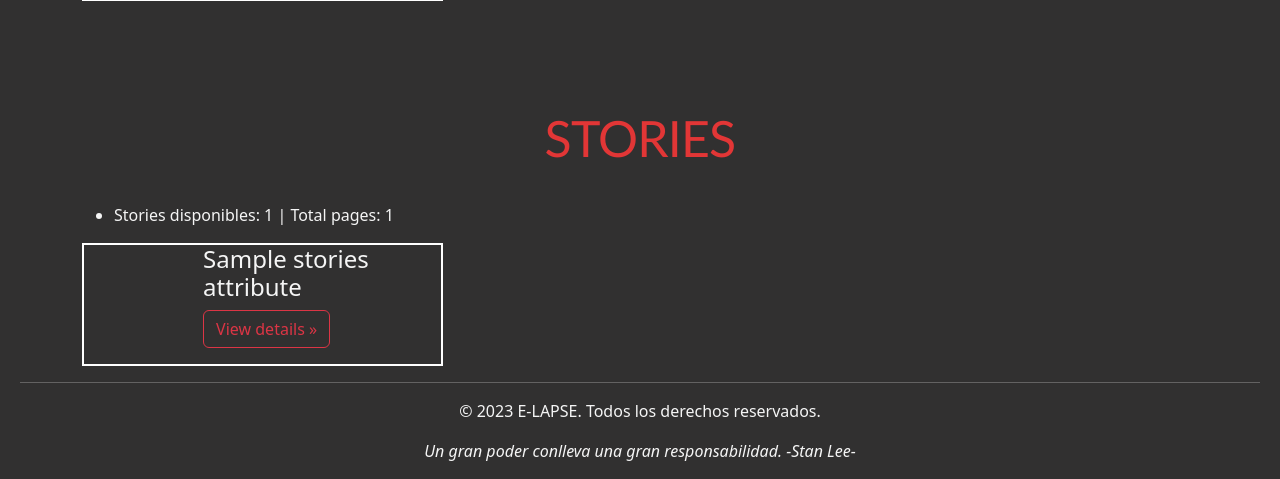
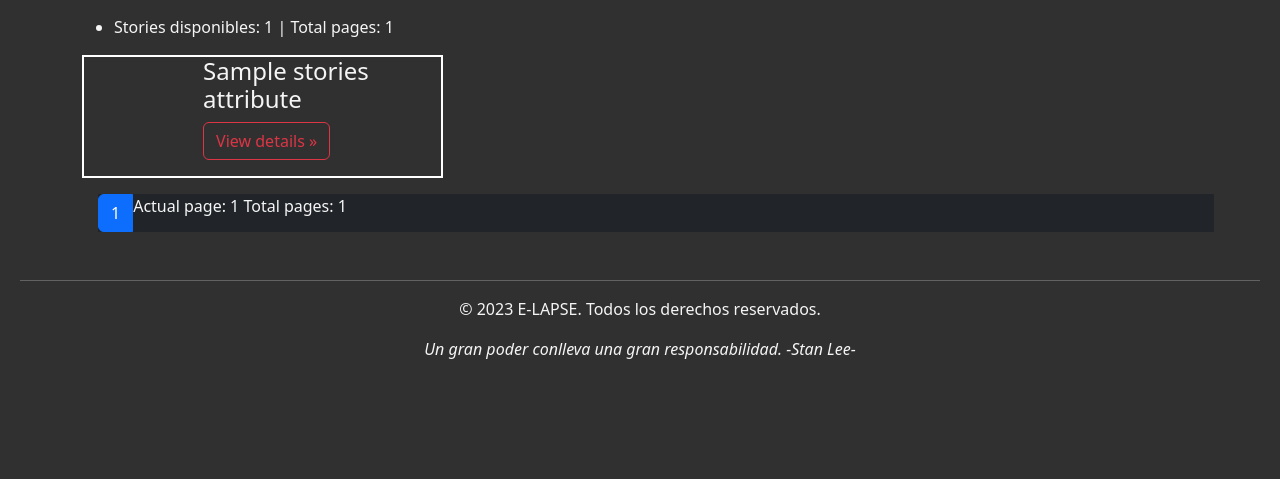
Before and after one commit to pablobarderas/TFG-MARVEL, a Django app: template e_lapse_project/e_lapse_marvel/templates/creatorView.html in a window 1280 px wide. Shown: the part 2359-2838 px from the top of the page. After the commit the page ends 2718 px from the top, so only its background shows below. Run offline with Django 4.2, Linux system fonts and the light colour scheme; the template is opened without the code that fills it: most values are stand-ins (such as "Sample title", 1, 10 or a date in 2020).

Commit message:
Add attribute paginators on creatorView

```diff
--- a/e_lapse_project/e_lapse_marvel/templates/creatorView.html
+++ b/e_lapse_project/e_lapse_marvel/templates/creatorView.html
@@ -16,7 +16,7 @@
     <h2 class="featurette-heading alig" style="margin-bottom: 40px;text-align: center;font-family: 'Lucida Sans', 'Lucida Sans Regular',
     'Lucida Grande', 'Lucida Sans Unicode', Geneva, Verdana, sans-serif; font-weight: bold;">{{attribute.fullName}}</h2>
     <hr style="margin-left: 20px;">
-    <p class="lead" style="text-align: left; font-size: 28px;margin-left: 20px;">{{attribute.description}}</p>
+    <p class="lead" style="text-align: left; font-size: 28px;margin-left: 20px;">{{attribute.suffix}}</p>
   </div>
   <div class="col-md-5 d-flex justify-content-end">
     <img src="{{attribute.thumbnail.path}}.jpg" class="bd-placeholder-img bd-placeholder-img-lg featurette-image img-fluid mx-auto" width="400"
@@ -28,16 +28,11 @@
 </section>
 
 
-
-<!-- CHARACTER OF CREATOR -->
-<section id="characters" class="container marketing">
-  {% include 'attributeTemplates/characterAttributeList.html' %}
-</section>
-
 <!-- COMICS OF CREATOR -->
 <section id="comics" class="container marketing">
   {% include 'attributeTemplates/comicAttributeList.html' %}
-  <nav aria-label="comics paginator" class="m-3">
+  <!-- comics PAGINATOR -->
+  <nav aria-label="comics paginator" class="m-3 w-100">
   <ul class="pagination bg-dark">
 
     <!-- PREVIOUS PAGE -->
@@ -79,18 +74,129 @@
 <!--EVENTS OF CREATOR-->
 <section id="events" class="container marketing">
   {% include 'attributeTemplates/eventAttributeList.html' %}
+  <!-- EVENTS PAGINATOR -->
+  <nav aria-label="events paginator" class="m-3 w-100">
+    <ul class="pagination bg-dark">
+
+      <!-- PREVIOUS PAGE -->
+      {% if event_page > 1 %}
+        <li class="page-item">
+            <a class="page-link bg-dark" href="?creator_id={{ attribute.id }}&comic_page={{ comic_page }}&event_page={{ event_page|add:-1 }}&serie_page={{ serie_page }}&story_page={{ story_page }}#events">Previous</a>
+        </li>
+      {% endif %}
+
+      {% if event_page <= event_page|add:5 %}
+      {% for page in event_pages_range %}
+        {% if page >= event_page and page <= event_page|add:4 %}
+          <li class="page-item">
+            {% if page == event_page %}
+              <a class="page-link active" href="?creator_id={{ attribute.id }}&comic_page={{ comic_page }}&event_page={{ page }}&serie_page={{ serie_page }}&story_page={{ story_page }}#events">{{ page }}</a>
+              {% else %}
+              <a class="page-link bg-dark" href="?creator_id={{ attribute.id }}&comic_page={{ comic_page }}&event_page={{ page }}&serie_page={{ serie_page }}&story_page={{ story_page }}#events">{{ page }}</a>
+            {% endif %}
+          </li>
+        {% endif %}
+      {% endfor %}
+    {% endif %}
+
+
+       <!-- NEXT PAGE -->
+       {% if event_page < total_events_pages %}
+       {% if total_events_results >= 5 %}
+         <li class="page-item">
+           <a class="page-link bg-dark" href="?creator_id={{ attribute.id }}&comic_page={{ comic_page }}&event_page={{ event_page|add:1 }}&serie_page={{ serie_page }}&story_page={{ story_page }}#events">Next</a>
+         </li>
+       {% endif %}
+       {% endif %}
+       <li>Actual page: {{event_page}} Total pages: {{total_events_pages}}</li>
+    </ul>
+    </nav>
 </section>
 
 
 <!-- SERIES OF CREATOR -->
 <section id="series" class="container marketing">
   {% include 'attributeTemplates/serieAttributeList.html' %}
+  <!-- SERIES PAGINATOR -->
+  <nav aria-label="series paginator" class="m-3 w-100">
+    <ul class="pagination bg-dark">
+
+      <!-- PREVIOUS PAGE -->
+      {% if serie_page > 1 %}
+        <li class="page-item">
+            <a class="page-link bg-dark" href="?creator_id={{ attribute.id }}&comic_page={{ comic_page }}&event_page={{ event_page }}&serie_page={{ serie_page|add:-1 }}&story_page={{ story_page }}#series">Previous</a>
+        </li>
+      {% endif %}
+
+      {% if serie_page <= serie_page|add:5 %}
+      {% for page in serie_pages_range %}
+        {% if page >= serie_page and page <= serie_page|add:4 %}
+          <li class="page-item">
+            {% if page == serie_page %}
+              <a class="page-link active" href="?creator_id={{ attribute.id }}&comic_page={{ comic_page }}&event_page={{ event_page }}&serie_page={{ page }}&story_page={{ story_page }}#series">{{ page }}</a>
+              {% else %}
+              <a class="page-link bg-dark" href="?creator_id={{ attribute.id }}&comic_page={{ comic_page }}&event_page={{ event_page }}&serie_page={{ page }}&story_page={{ story_page }}#series">{{ page }}</a>
+            {% endif %}
+          </li>
+        {% endif %}
+      {% endfor %}
+    {% endif %}
+
+
+       <!-- NEXT PAGE -->
+       {% if serie_page < total_series_pages %}
+       {% if total_series_results >= 5 %}
+         <li class="page-item">
+           <a class="page-link bg-dark" href="?creator_id={{ attribute.id }}&comic_page={{ comic_page }}&event_page={{ event_page }}&serie_page={{ serie_page|add:1 }}&story_page={{ story_page }}#series">Next</a>
+         </li>
+       {% endif %}
+       {% endif %}
+       <li>Actual page: {{serie_page}} Total pages: {{total_series_pages}}</li>
+    </ul>
+    </nav>
 </section>
 
 
 <!-- STORIES OF CREATOR -->
 <section id="stories" class="container marketing">
   {% include 'attributeTemplates/storiesAttributeList.html' %}
+  <!-- STORIES PAGINATOR -->
+  <nav aria-label="stories paginator" class="m-3 w-100">
+    <ul class="pagination bg-dark">
+
+      <!-- PREVIOUS PAGE -->
+      {% if story_page > 1 %}
+        <li class="page-item">
+            <a class="page-link bg-dark" href="?creator_id={{ attribute.id }}&comic_page={{ comic_page }}&event_page={{ event_page }}&serie_page={{ serie_page }}&story_page={{ story_page|add:-1 }}#stories">Previous</a>
+        </li>
+      {% endif %}
+
+      {% if story_page <= story_page|add:5 %}
+      {% for page in story_pages_range %}
+        {% if page >= story_page and page <= story_page|add:4 %}
+          <li class="page-item">
+            {% if page == story_page %}
+              <a class="page-link active" href="?creator_id={{ attribute.id }}&comic_page={{ comic_page }}&event_page={{ event_page }}&serie_page={{ serie_page }}&story_page={{ page }}#stories">{{ page }}</a>
+              {% else %}
+              <a class="page-link bg-dark" href="?creator_id={{ attribute.id }}&comic_page={{ comic_page }}&event_page={{ event_page }}&serie_page={{ serie_page }}&story_page={{ page }}#stories">{{ page }}</a>
+            {% endif %}
+          </li>
+        {% endif %}
+      {% endfor %}
+    {% endif %}
+
+
+       <!-- NEXT PAGE -->
+       {% if story_page < total_stories_pages %}
+       {% if total_stories_results >= 5 %}
+         <li class="page-item">
+           <a class="page-link bg-dark" href="?creator_id={{ attribute.id }}&comic_page={{ comic_page }}&event_page={{ event_page }}&serie_page={{ serie_page }}&story_page={{ story_page|add:1 }}#stories">Next</a>
+         </li>
+       {% endif %}
+       {% endif %}
+       <li>Actual page: {{story_page}} Total pages: {{total_stories_pages}}</li>
+    </ul>
+    </nav>
 </section>
 
 
```
